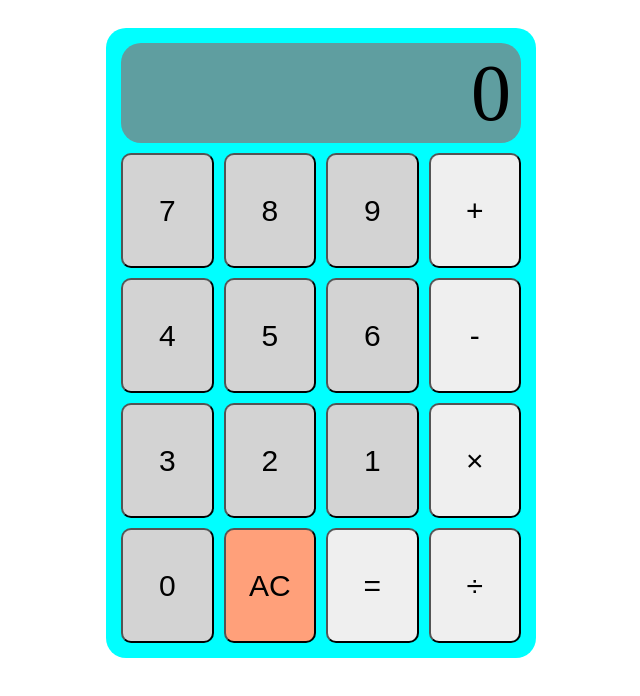
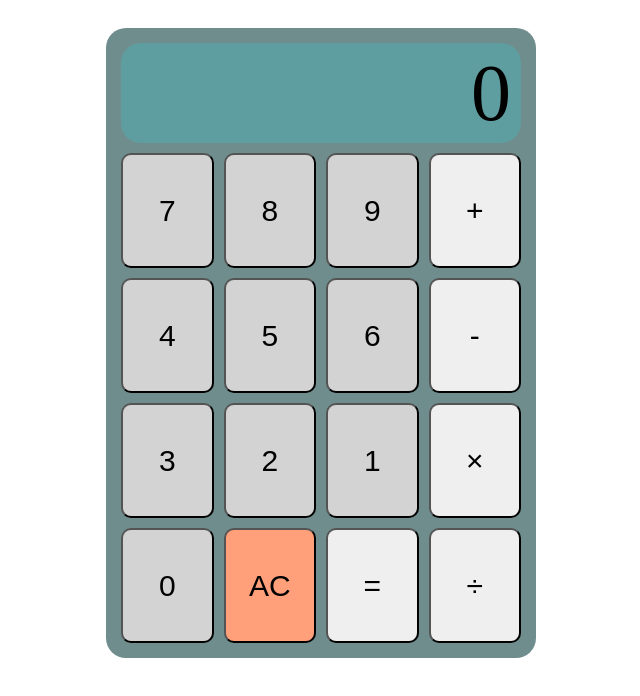
Before and after one commit to rad-ian/calculator, a plain HTML site: page index.html in a window 1280 px wide. Shown: the whole page, without its empty margins (319-959 px from the left). Drawn offline with Linux system fonts and the light colour scheme.

Commit message:
New color

```diff
--- a/main.css
+++ b/main.css
@@ -6,7 +6,7 @@ body {
 #calculator {
     margin: 20px;
     min-width: 280px;
-    background-color: aqua;
+    background-color: rgb(112, 141, 141);
     width: 400px;
     height: 600px;
     border-radius: 20px;
```
